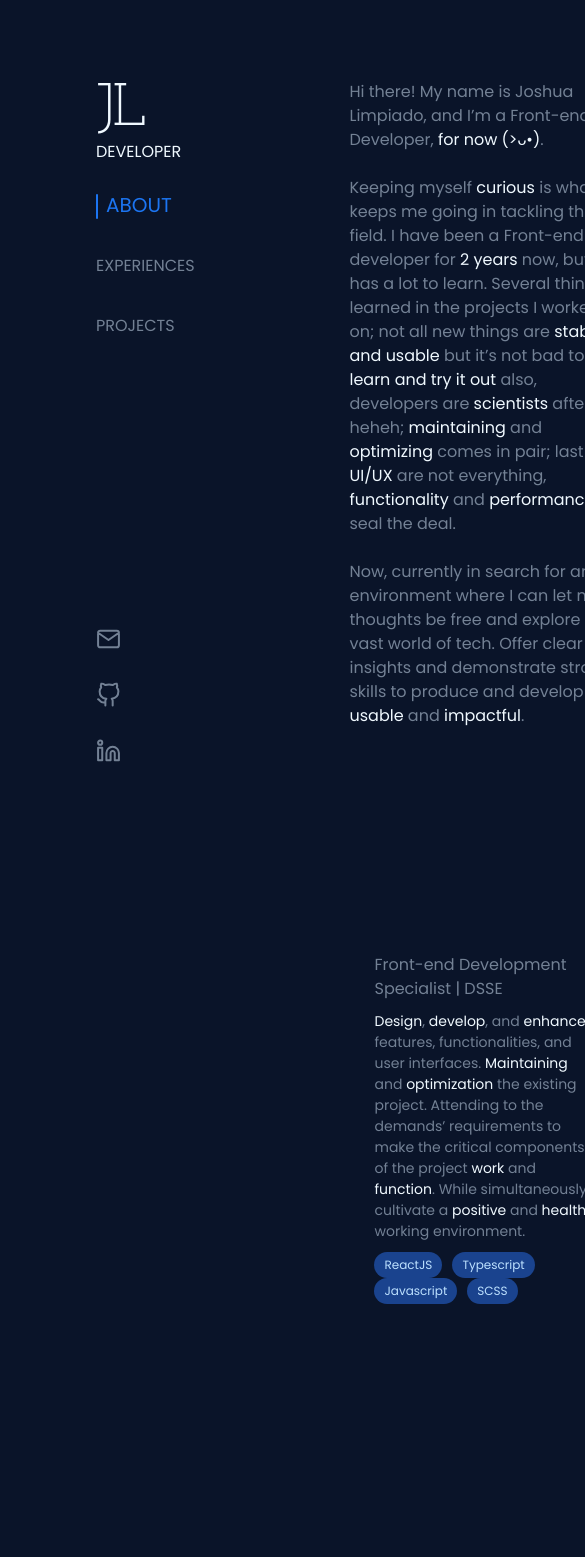
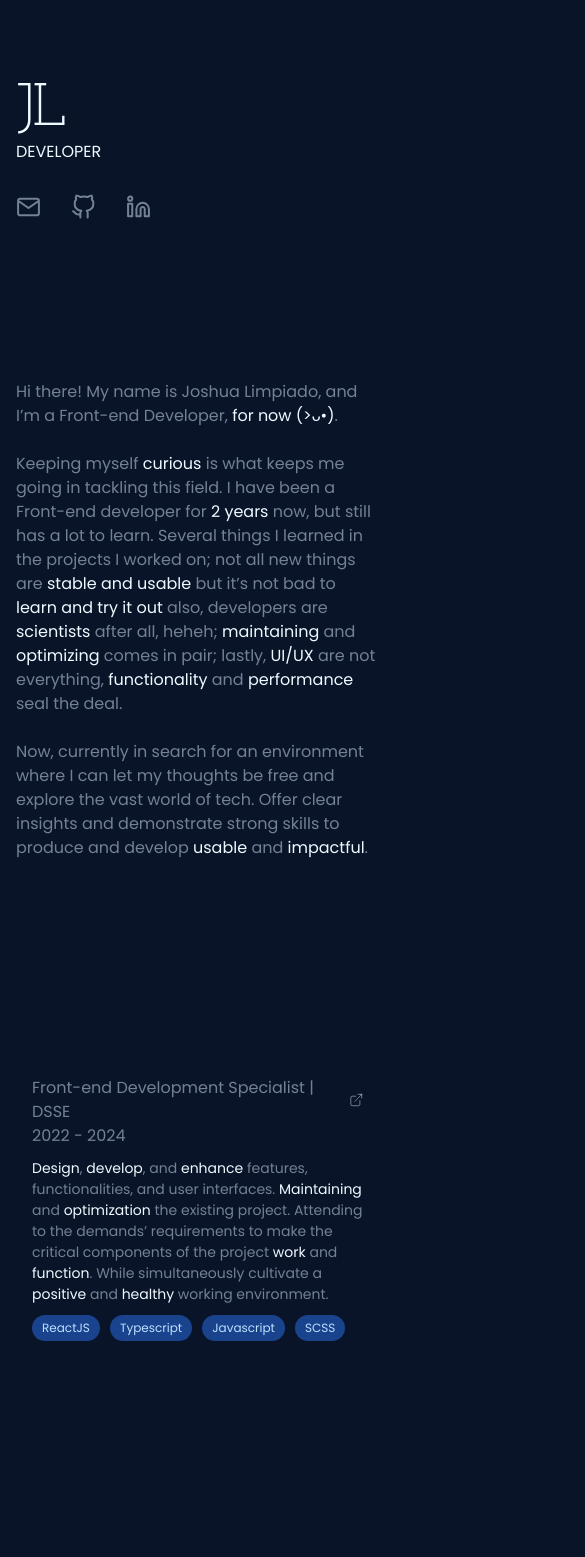
Before and after one commit to jlimpiado/jlimpiado.v1, a Next.js app: page / in a window 390 px wide. Shown: the top 1557 px of the page, 585 px wide, since content can reach past the window. Built offline with nearby package versions, Linux system fonts and the light colour scheme.

Commit message:
feat: add mobile support

```diff
--- a/src/app/components/Card.tsx
+++ b/src/app/components/Card.tsx
@@ -26,7 +26,7 @@ const Card = (props: CardPropsType) => {
     return (
         <div className={cn(
             "group",
-            "p-[25px]",
+            "lg:p-[25px] p-4",
             "flex flex-col gap-2.5",
             "rounded-[20px]",
             "cursor-pointer",
@@ -36,17 +36,26 @@ const Card = (props: CardPropsType) => {
         )}>
             <header
                 className={cn(
-                    'flex justify-between items-center'
+                    'flex flex-col lg:flex-row lg:justify-between lg:items-center'
                 )}
             >
                 <CardTitle
                     title={title}
                     link={props.externalLink}
                 />
+                {
+                    type === CardType.EXP && (
+                        <span>
+                            {props.years.map((year, idx) => (
+                                idx === 1 ? year : `${year} - `
+                            ))}
+                        </span>
+                    )
+                }
             </header>
             <div className={cn(
                 "grid",
-                type === CardType.PROJ ? "grid-cols-[1fr_200px]" : ""
+                type === CardType.PROJ ? "lg:grid-cols-[1fr_200px]" : ""
             )}>
                 <p className={cn(
                     "text-[14px]",
@@ -58,10 +67,10 @@ const Card = (props: CardPropsType) => {
                     )
                 }
             </div>
-            <div className="text-[12px]">
+            <div className="flex gap-2.5 text-[12px]">
                 {
                     tags.map((tag, index) => (
-                        <span key={`${tag}@${index}`} className="inline-block bg-midnight-900 text-midnight-200 rounded-2xl px-2.5 py-1 even:mx-2.5">{tag}</span>
+                        <span key={`${tag}@${index}`} className="inline-block bg-midnight-900 text-midnight-200 rounded-2xl px-2.5 py-1">{tag}</span>
                     ))
                 }
             </div>
--- a/src/app/components/Nav.tsx
+++ b/src/app/components/Nav.tsx
@@ -83,7 +83,7 @@ const Nav = () => {
         }
     }, [])
     return (
-        <nav ref={navRef}>
+        <nav className="hidden lg:block" ref={navRef}>
             <ul className="flex flex-col gap-[30px] relative">
                 <span
                     style={{top: activeNav * 60}}
--- a/src/app/page.tsx
+++ b/src/app/page.tsx
@@ -78,15 +78,14 @@ const projects: CardPropsType[] = [
 
 export default function Home() {
     return (
-        <main
-            className="min-h-screen max-w-screen-xl px-24 mx-auto grid place-items-center font-[family-name:var(--font-poppins-regular)]">
+        <main className="min-h-screen max-w-screen-xl lg:px-24 px-4 mx-auto grid place-items-center font-[family-name:var(--font-poppins-regular)]">
             {/*<section className="h-screen grid place-items-center">*/}
             {/*    <h1 className="flex items-baseline gap-[0.05em] font-[family-name:var(--font-josefin-slab)] text-midnight-50 text-[70px]">*/}
             {/*        J<TextSlider text={"OSHUA"}/>L<TextSlider text={"IMPIADO"}/>*/}
             {/*    </h1>*/}
             {/*</section>*/}
-            <section className="flex min-h-screen">
-                <header className="sticky top-0 w-[48%] max-h-screen py-20 flex flex-col justify-between">
+            <section className="lg:flex min-h-screen">
+                <header className="lg:sticky lg:top-0 lg:w-[48%] max-h-screen py-20 flex flex-col justify-between">
                     <section>
                         <div className="mb-[30px]">
                             <h2 className="font-[family-name:var(--font-josefin-slab)] text-6xl text-midnight-50">JL</h2>
@@ -94,7 +93,7 @@ export default function Home() {
                         </div>
                         <Nav/>
                     </section>
-                    <div className="flex flex-col gap-[30px]">
+                    <div className="flex lg:flex-col gap-[30px]">
                         {
                             links.map((link, idx) => (
                                 <a key={`${link}@${idx}`} href={link.href}>
@@ -104,7 +103,7 @@ export default function Home() {
                         }
                     </div>
                 </header>
-                <section className="w-[52%] py-20 flex flex-col gap-[200px]">
+                <section className="lg:w-[52%] py-20 flex flex-col gap-[200px]">
                     <div data-nav="about">
                         <p>
                             Hi there! My name is Joshua Limpiado, and I’m a Front-end Developer, <Highlight>for now
--- a/src/app/types.ts
+++ b/src/app/types.ts
@@ -13,8 +13,10 @@ export enum CardType {
     PROJ = "projects"
 }
 
+export type YearsType = number | string;
+
 export type CardPropsType =
-    | CardObj & {type: CardType.EXP; years: Array<number|string>}
+    | CardObj & {type: CardType.EXP; years: [YearsType, YearsType]}
     | CardObj & {type: CardType.PROJ; imgUrl: string | StaticImageData}
 
 export type CardTitlePropsType = {
```
